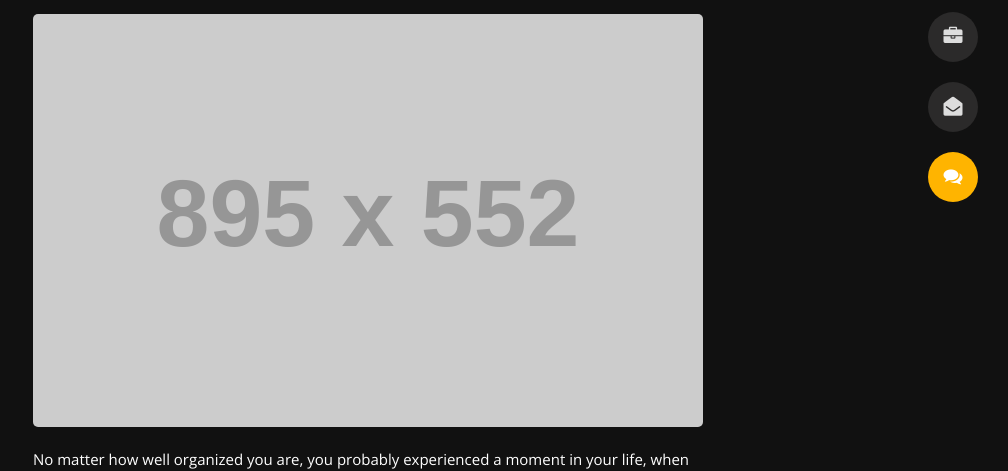
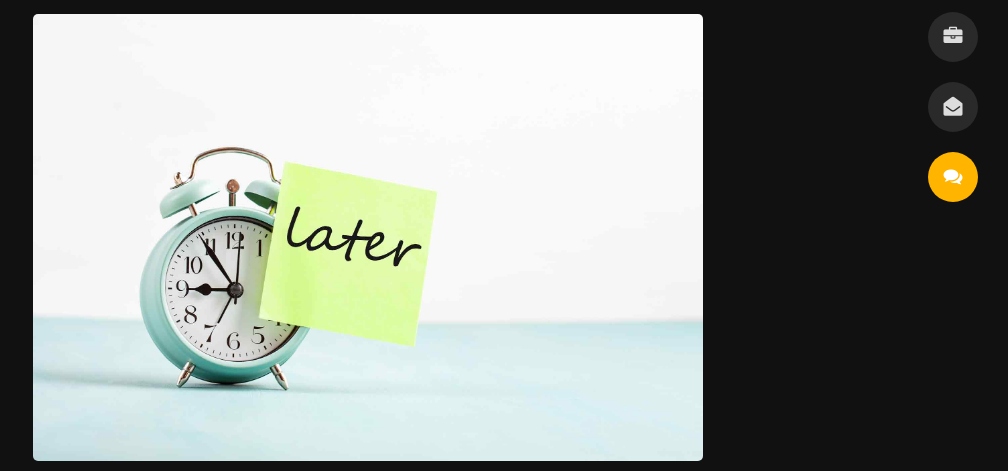
Before and after one commit to RavellV/ravellv.github.io, a plain HTML site: page blog-post.html in a window 1280 px wide. Shown: the part 363-834 px from the top of the page, without its empty margins (272-1280 px from the left). Drawn offline with nearby package versions, Linux system fonts and the light colour scheme; placeholder pictures from the web are drawn by us.

Commit message:
Update blog-post.html

```diff
--- a/blog-post.html
+++ b/blog-post.html
@@ -102,7 +102,7 @@
                       <!-- Meta Ends -->
                 <!-- Article Content Starts -->
                 <h1 class="text-uppercase text-capitalize">How to Stop Procrastinating and Finally Get your Life Back</h1>
-                <img src="http://via.placeholder.com/895x552.jpg" class="img-fluid" alt="Blog image"/>
+                <img src="/img/procrastination.jpg" class="img-fluid" alt="Blog image"/>
                 <div class="blog-excerpt open-sans-font pb-5">
                     <p>No matter how well organized you are, you probably experienced a moment in your life, when you had to work on a project that was due the next week, but you didn’t end up working on it until the very last moment. Hey, no judgement here,
                         I’ve definitely been there. Procrastination is a real problem and it isn’t very new either. The Greek philosopher Aristotle actually described a very similar phenomenon: Akrasia, the state of mind in which someone acts against their better
```
